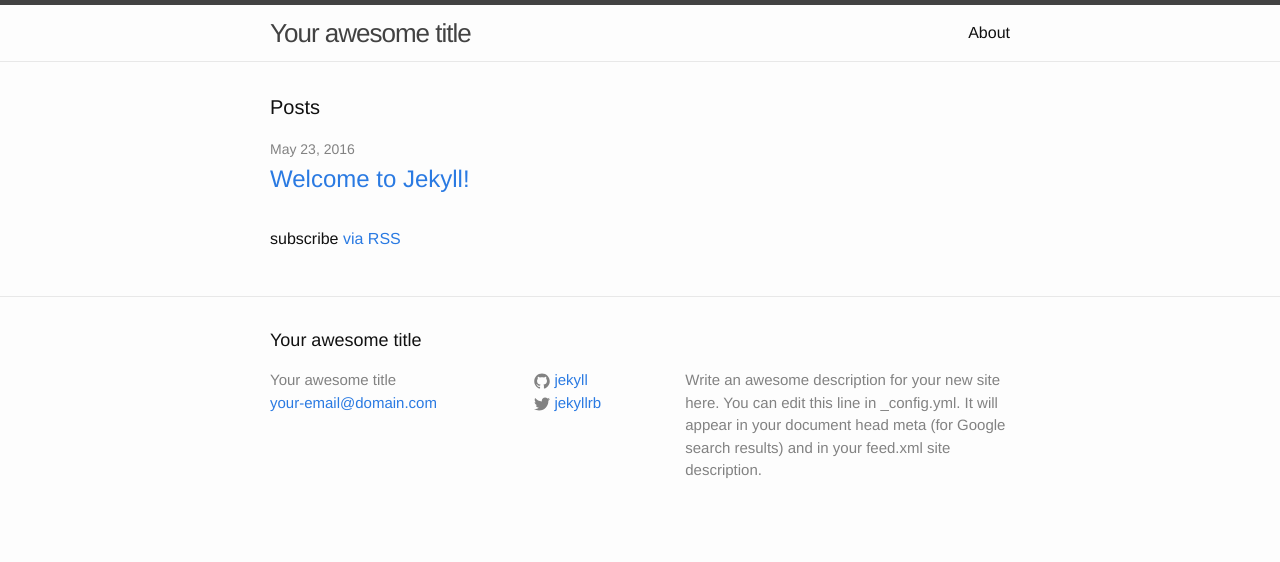
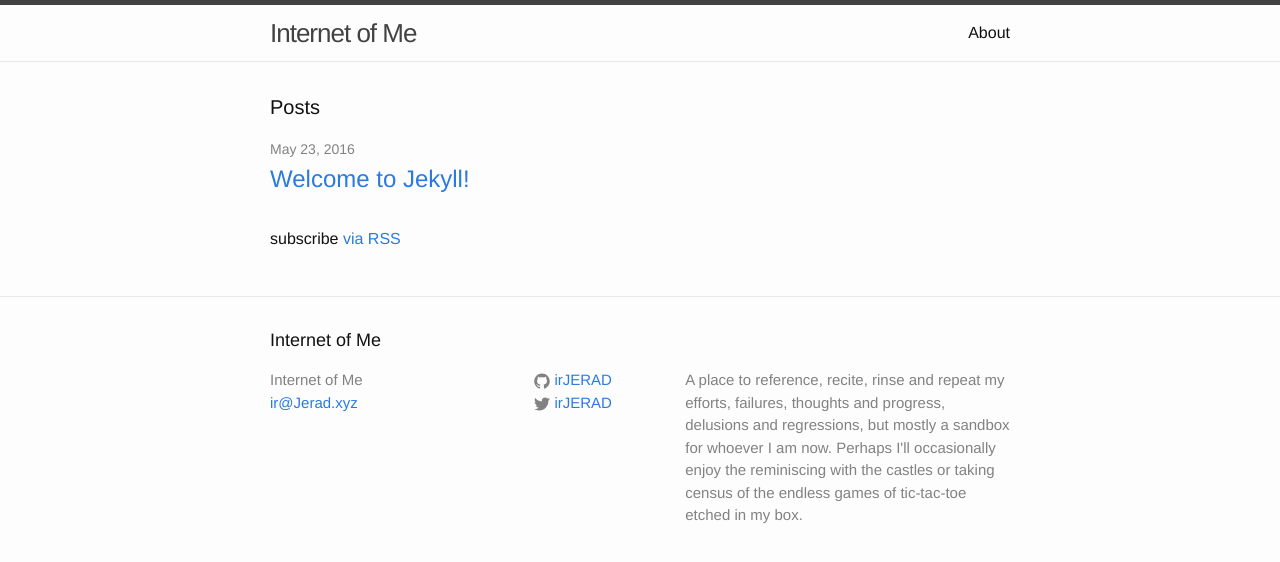
Before and after one commit to irJERAD/irJERAD.github.io, a Jekyll site: the page built from index.html, in a window 1280 px wide. Shown: the top 562 px of the page. Built offline with Jekyll 4.4.1, drawn with Linux system fonts in a browser that asks for light colours.

Commit message:
first update to config file to add personal github and twitter as well as my sites basic info

```diff
--- a/_config.yml
+++ b/_config.yml
@@ -6,16 +6,18 @@
 # 'jekyll serve'. If you change this file, please restart the server process.
 
 # Site settings
-title: Your awesome title
-email: your-email@domain.com
+title: Internet of Me
+email: ir@Jerad.xyz
 description: > # this means to ignore newlines until "baseurl:"
-  Write an awesome description for your new site here. You can edit this
-  line in _config.yml. It will appear in your document head meta (for
-  Google search results) and in your feed.xml site description.
+  A place to reference, recite, rinse and repeat my
+  efforts, failures, thoughts and progress, delusions and regressions,
+  but mostly a sandbox for whoever I am now.
+  Perhaps I'll occasionally enjoy the reminiscing with the castles or
+  taking census of the endless games of tic-tac-toe etched in my box.
 baseurl: "" # the subpath of your site, e.g. /blog
-url: "http://yourdomain.com" # the base hostname & protocol for your site
-twitter_username: jekyllrb
-github_username:  jekyll
+url: "http://Jerad.xyz" # the base hostname & protocol for your site
+twitter_username: irJERAD
+github_username:  irJERAD
 
 # Build settings
 markdown: kramdown
```
